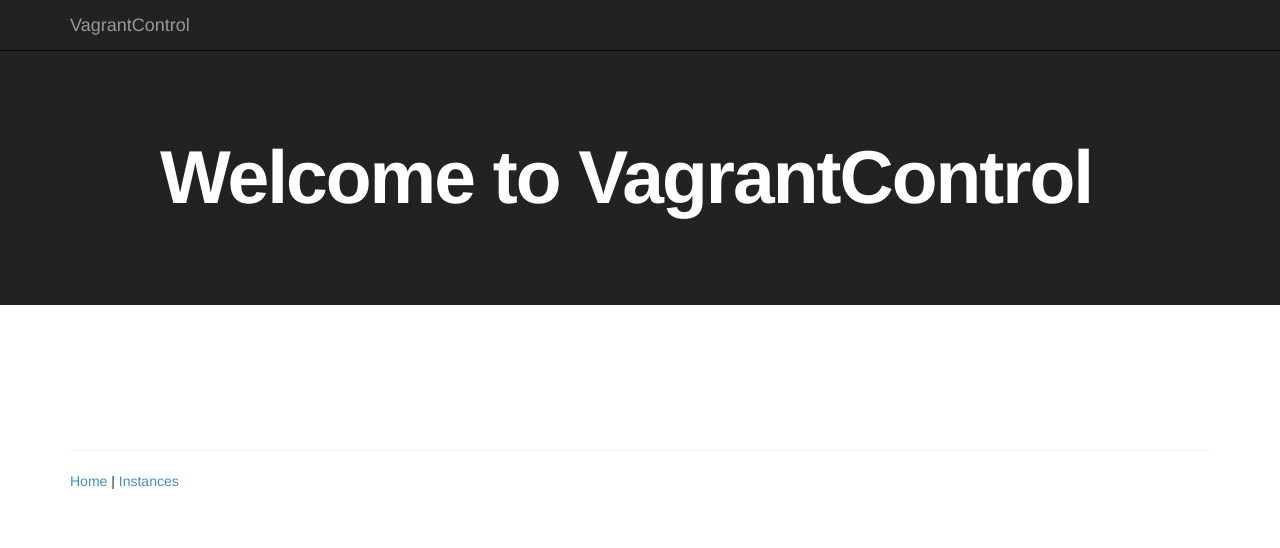
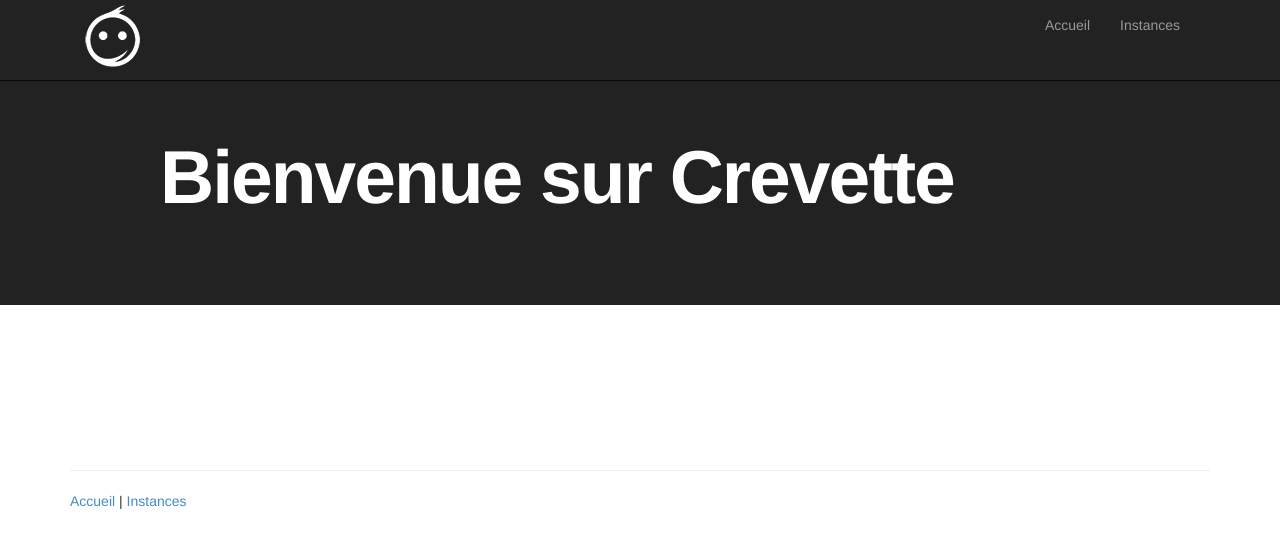
Before and after one commit to StudioQi/jeto, a Flask app: page / in a window 1280 px wide. Shown: the top 548 px of the page. Run offline with Flask 2, Linux system fonts and the light colour scheme; some libraries are stand-ins or nearby versions.

Commit message:
branding and issues

```diff
--- a/vagrantControl/static/css/main.css
+++ b/vagrantControl/static/css/main.css
@@ -51,7 +51,7 @@
 }
 
 body {
-padding-top: 60px;
+padding-top: 80px;
 }
 
 [ng\:cloak], [ng-cloak], .ng-cloak {
@@ -61,3 +61,11 @@ padding-top: 60px;
 .force-show {
   display: block;
 }
+
+.navbar-brand {
+  background: url('/static/img/nav-logo.png') no-repeat;
+  display: block;
+  width: 117px;
+  height: 70px;
+  margin: 5px auto;
+text-indent: -99999px; -webkit-background-size: 117px 99px; -moz-background-size: 117px 99px; background-size: 117px 99px; }
--- a/vagrantControl/static/partials/landing.html
+++ b/vagrantControl/static/partials/landing.html
@@ -1,7 +1,7 @@
 <div class="header-section">
 	<div class="row header-row">
 		<div class="span12 masthead">
-			<h1 class="heading">Welcome to VagrantControl</h1>
+			<h1 class="heading">Bienvenue sur Crevette</h1>
 		</div>
 	</div>
 </div>
--- a/vagrantControl/templates/base.html
+++ b/vagrantControl/templates/base.html
@@ -22,15 +22,15 @@
 <body>
     <div class="navbar navbar-fixed-top navbar-inverse">
       <div class="container">
-        <button type="button" class="navbar-toggle" data-toggle="collapse" data-target=".nav-collapse">
+        <button type="button" class="navbar-toggle" data-toggle="collapse" data-target=".navbar-collapse">
           <span class="icon-bar"></span>
           <span class="icon-bar"></span>
           <span class="icon-bar"></span>
         </button>
         <a class="navbar-brand" href="/">VagrantControl</a>
-        <div class="nav-collapse collapse">
-          <ul class="nav navbar-nav pull-right">
-            <li><a href="/">Home</a></li>
+        <div class="navbar-collapse collapse pull-right">
+          <ul class="nav navbar-nav">
+            <li><a href="/">Accueil</a></li>
             <li><a href="/instances">Instances</a></li>
           </ul>
         </div><!--/.nav-collapse -->
@@ -46,7 +46,7 @@
                 <hr>
                 <footer id="footer" class="footer">
                     <div class="footer-left">
-                        <a href="/">Home</a> |
+                        <a href="/">Accueil</a> |
                         <a href="/instances">Instances</a>
                     </div>
                 </footer>
```
Also changed, not shown: vagrantControl/static/img/nav-logo.png (added).
